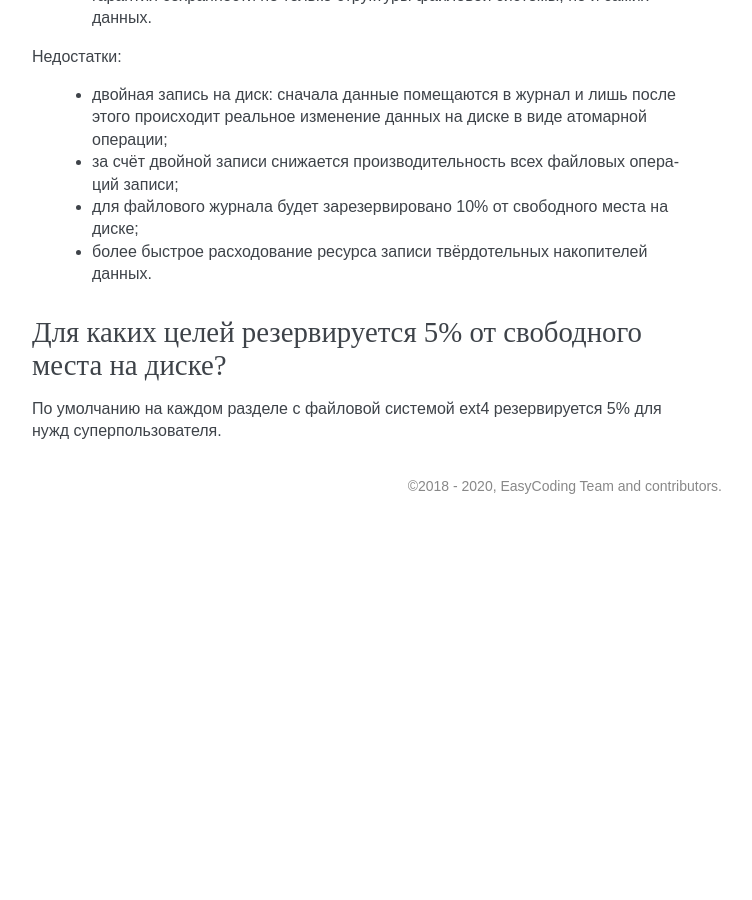
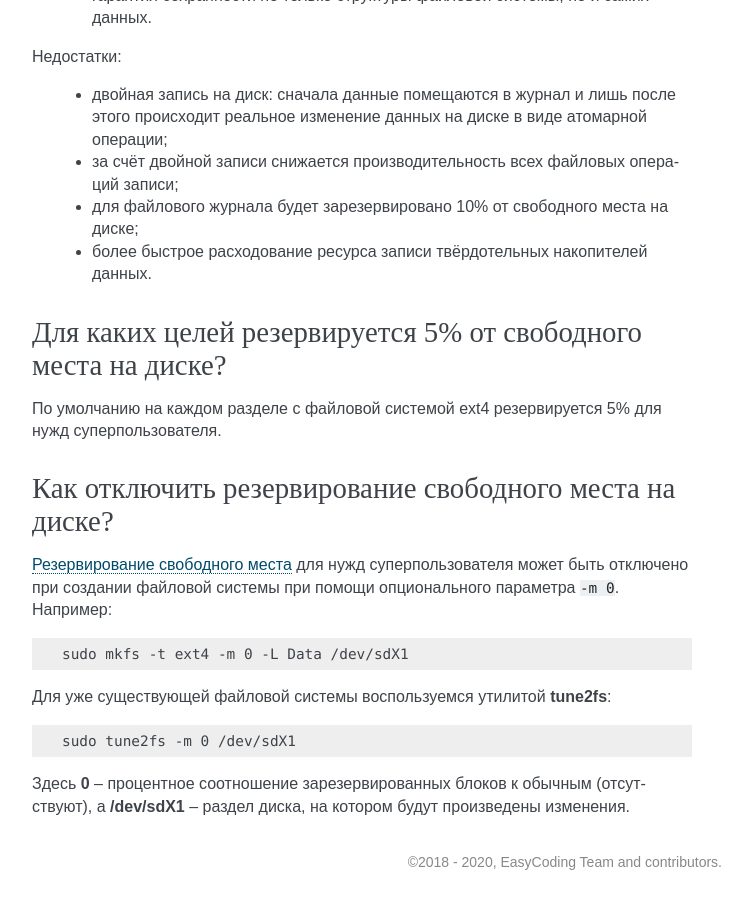
Before and after one commit to RussianFedora/FAQ, a Sphinx documentation site: the page built from source/administration.rst, in a window 1280 px wide and 900 px high, scrolled down 27733 px. Shown: the whole window, without its empty margins (388-1140 px from the left). Built offline with Sphinx 7.4.7, drawn with Linux system fonts in a browser that asks for light colours; before the commit the page ends 28257 px from its top, so only the background shows below that; some of the changed text lies outside the part shown.

Commit message:
Added question about disabling reservation of free space for super-user.

```diff
--- a/source/administration.rst
+++ b/source/administration.rst
@@ -1563,3 +1563,23 @@ Coredump - это дамп закрытой памяти процесса, со
 =================================================================
 
 По умолчанию на каждом разделе с файловой системой ext4 резервируется 5% для нужд суперпользователя.
+
+.. index:: ext4, file system, reserve
+.. _fs-reserve-disable:
+
+Как отключить резервирование свободного места на диске?
+==========================================================
+
+:ref:`Резервирование свободного места <fs-reserve-info>` для нужд суперпользователя может быть отключено при создании файловой системы при помощи опционального параметра ``-m 0``. Например:
+
+.. code-block:: text
+
+    sudo mkfs -t ext4 -m 0 -L Data /dev/sdX1
+
+Для уже существующей файловой системы воспользуемся утилитой **tune2fs**:
+
+.. code-block:: text
+
+    sudo tune2fs -m 0 /dev/sdX1
+
+Здесь **0** -- процентное соотношение зарезервированных блоков к обычным (отсутствуют), а **/dev/sdX1** -- раздел диска, на котором будут произведены изменения.
```
